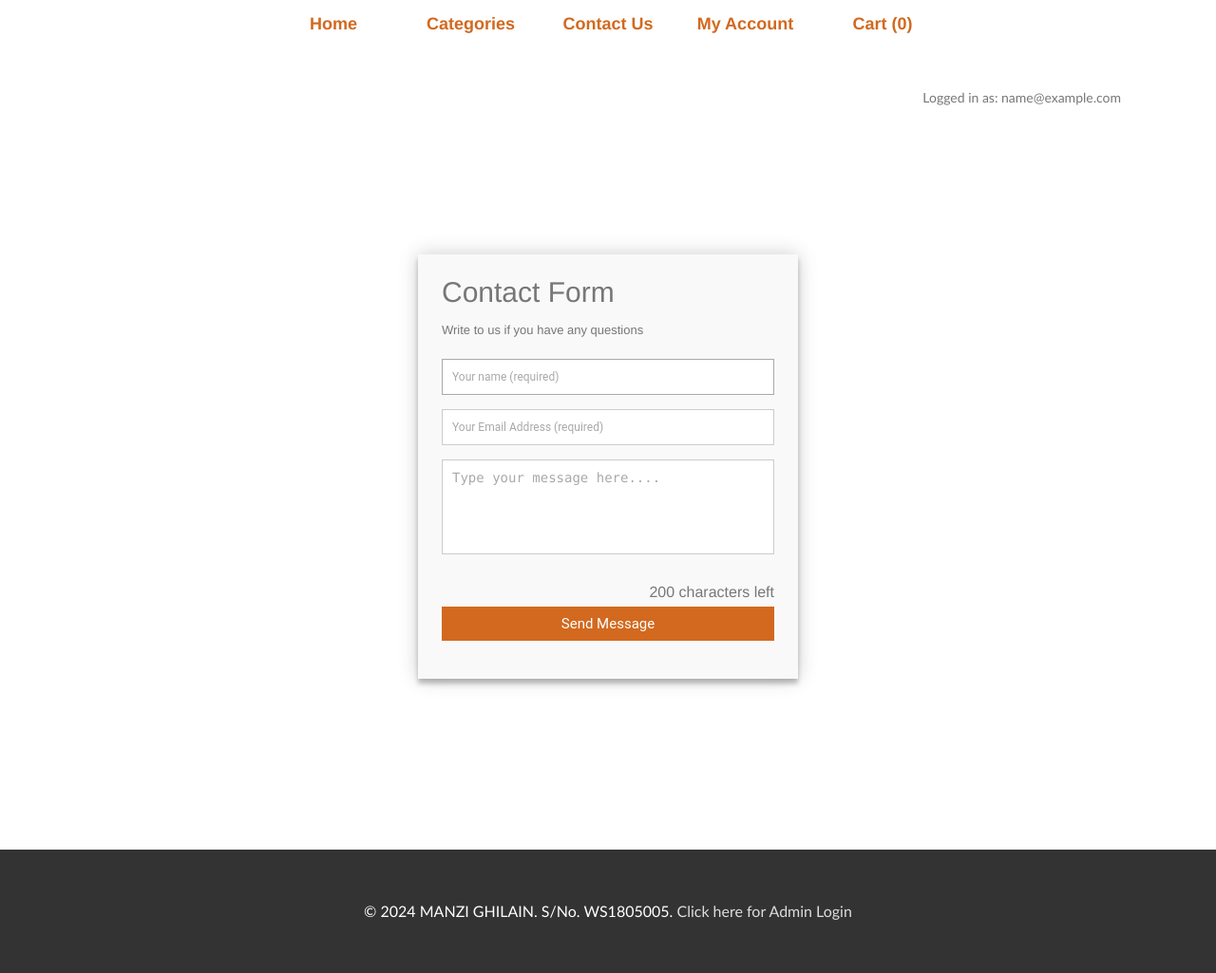
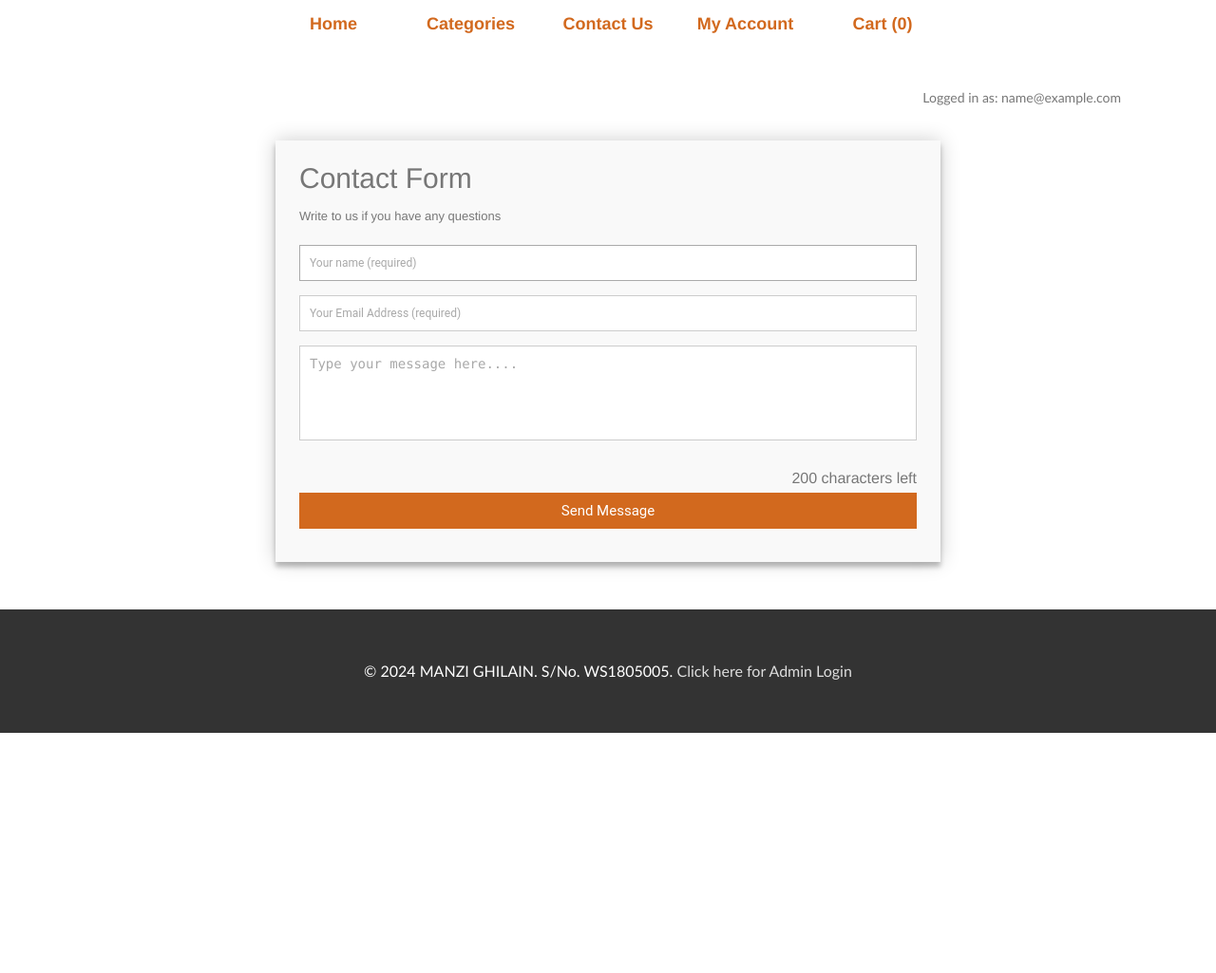
Before and after one commit to Longwater1234/gallanfashionstore, a PHP site: page /contact.php in a window 1280 px wide; the page is wider, and only the part inside the window is pictured. Shown: the part 699-1724 px from the top of that part at 95% size. After the commit the page ends 1471 px from the top of that part, so only its background shows below. Run offline with PHP 8.4, Linux system fonts and the light colour scheme; the visitor is signed in with stand-in values (Sample User, id 1); data that the repository does not hold is empty.

Commit message:
Styles updated in contact

```diff
--- a/contact.php
+++ b/contact.php
@@ -3,6 +3,8 @@
 <?php include("includes/navbar.php"); ?>
 
 <body>
+
+	<div class="contact">
 
 		<div class="msg">
 			<?php
@@ -49,7 +51,7 @@
 		</div>
 
 		<!--	the contact form-->
-	<div class="container">
+		<div class="contact-container">
 			<form id="contact" action="<?php echo htmlspecialchars($_SERVER['PHP_SELF']) ?>" method="post">
 				<h3>Contact Form</h3>
 				<h4>Write to us if you have any questions</h4>
@@ -64,11 +66,19 @@
 				</fieldset>
 				<p align="right" id="charLeft">200 characters left</p>
 				<fieldset>
-				<button name="submit" type="submit" id="contact-submit">Send Message</button>
+					<button
+						name="submit"
+						type="submit"
+						id="contact-submit"
+						title="Send Message">
+						Send Message
+					</button>
 				</fieldset>
 			</form>
 		</div>
-	<br>
+
+	</div>
+
 
 	<script type="application/javascript">
 		function countChars() {
--- a/css/style.css
+++ b/css/style.css
@@ -1,10 +1,13 @@
 @charset "utf-8";
 /* CSS Document */
+
 * {
 	padding: 0;
 	margin: 0;
 }
+
 body {
+	overflow-x: hidden;
 	background: url(../img/background.png);
 	background-size: auto;
 	background-repeat: no-repeat;
@@ -60,8 +63,8 @@ body .h-auto {
 	padding: 20px; /*	margin: 10px;*/
 }
 .msg {
-	text-align: center;
-	color: #f00;
+	background-color: #fff;
+	text-align: center	color: #f00;
 	text-emphasis: bold;
 	background-color: palegoldenrod;
 }
@@ -259,33 +262,52 @@ body {
 	line-height: 30px;
 	color: #777;
 }
-.container {
-	max-width: 400px;
+
+.contact, .msg {
+/* 	background-color: #fff;	 */
+}
+
+.contact {
+	margin-top: 0px;
+	padding-left: 20px;
+	padding-right: 20px;
+}
+
+.contact-container {
+/* 	background-color: #fff; */
+	max-width: 700px;
 	width: 100%;
 	margin: 0 auto;
 	position: relative;
+
 }
+
 #contact input[type="text"], #contact input[type="email"], #contact input[type="tel"], #contact input[type="url"], #contact textarea, #contact button[type="submit"] {
 	font: 400 12px/16px "Roboto", Helvetica, Arial, sans-serif;
 }
+
 #contact {
 	background: #F9F9F9;
 	padding: 25px;
-	margin: 150px 0;
+	margin: 0;
 	box-shadow: 0 0 20px 0 rgba(0, 0, 0, 0.2), 0 5px 5px 0 rgba(0, 0, 0, 0.24);
+	margin: 30px 0 50px 0;
 }
+
 #contact h3 {
 	display: block;
 	font-size: 30px;
 	font-weight: 300;
 	margin-bottom: 10px;
 }
+
 #contact h4 {
 	margin: 5px 0 15px;
 	display: block;
 	font-size: 13px;
 	font-weight: 400;
 }
+
 fieldset {
 	border: medium none !important;
 	margin: 0 0 10px;
@@ -306,6 +328,7 @@ fieldset {
 	transition: border-color 0.3s ease-in-out;
 	border: 1px solid #aaa;
 }
+
 #contact textarea {
 	height: 100px;
 	font-family: Consolas, "Lucida Console", "Lucida Sans Typewriter", Monaco, "Courier New", "monospace";
@@ -313,28 +336,37 @@ fieldset {
 	max-width: 100%;
 	resize: none;
 }
+
 #contact button[type="submit"] {
 	cursor: pointer;
 	width: 100%;
 	border: none;
 	background: chocolate;
 	color: #FFF;
-	margin: 0 0 5px;
+/* 	margin: 0 0 5px; */
 	padding: 10px;
 	font-size: 15px;
+	border: 1px solid chocolate;
+/* 	border-radius: 5px; */
 }
+
 #contact button[type="submit"]:hover {
-	background: brown;
+	background: #fff;
+	outline: chocolate;
+	color: chocolate;
 	-webkit-transition: background 0.3s ease-in-out;
 	-moz-transition: background 0.3s ease-in-out;
 	transition: background-color 0.3s ease-in-out;
 }
+
 #contact button[type="submit"]:active {
 	box-shadow: inset 0 1px 3px rgba(0, 0, 0, 0.5);
 }
+
 .copyright {
 	text-align: center;
 }
+
 #contact input:focus, #contact textarea:focus {
 	outline: 0;
 	border: 1px solid #aaa;
```
Lines whose indentation alone changed are shown as unchanged.
